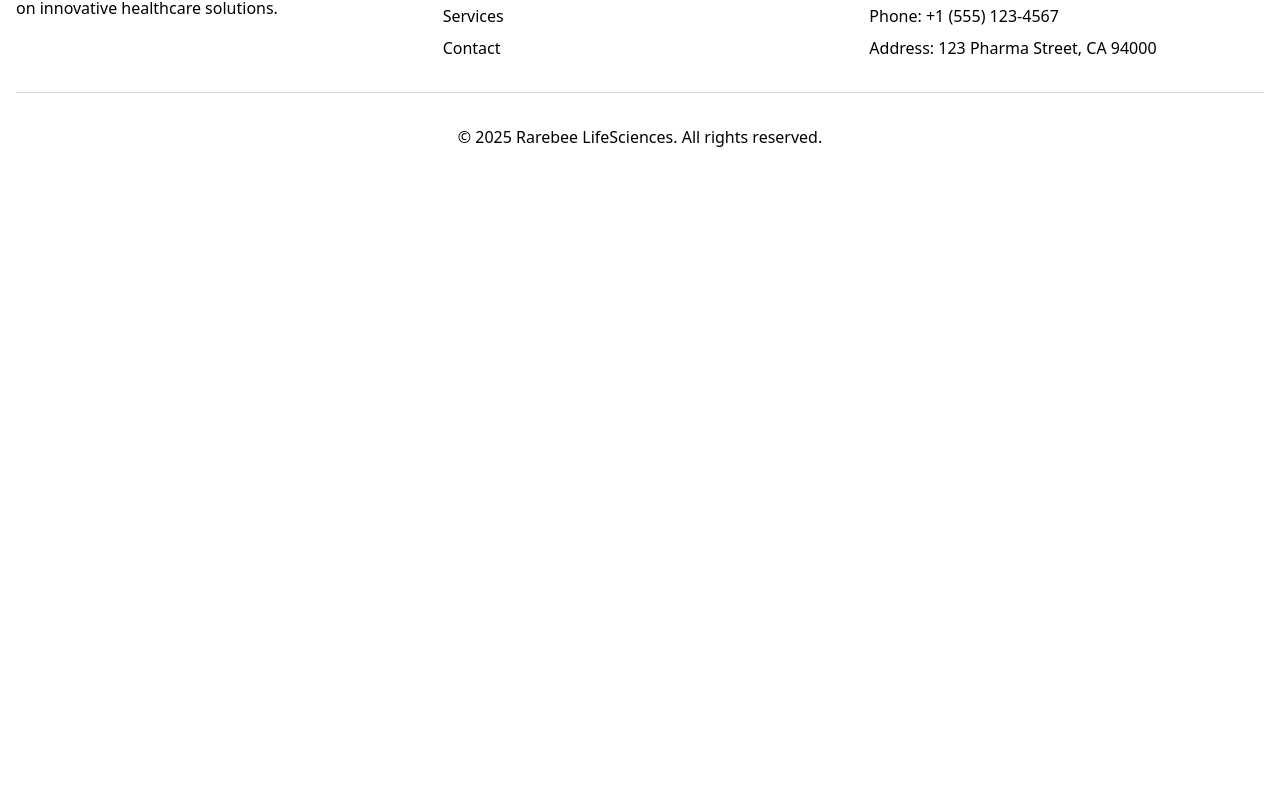
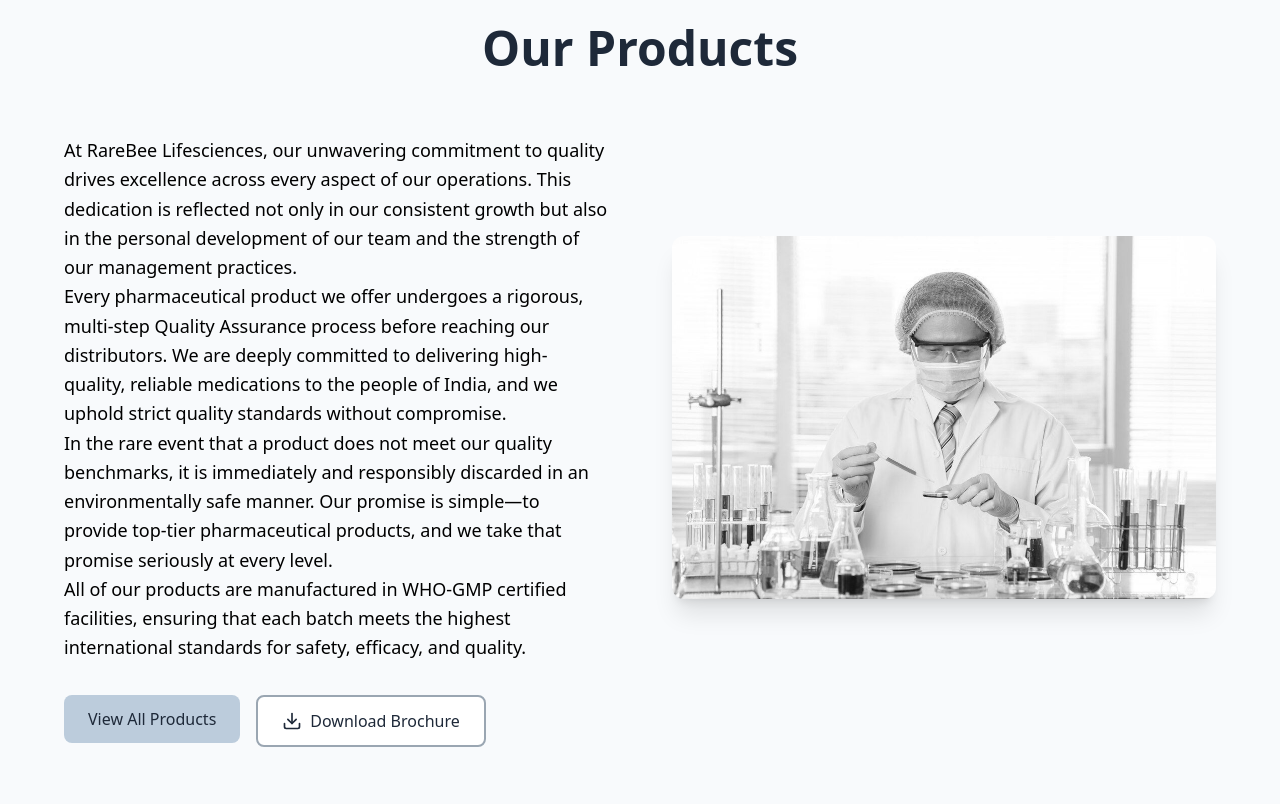
Before and after one commit to dhruvxvaishnav/Rarebee-Lifesciences, a Next.js app: page / in a window 1280 px wide. Shown: the part 2596-3400 px from the top of the page. Before the commit the page ends 2777 px from the top, so only its background shows below. Built offline with nearby package versions, Linux system fonts and the light colour scheme.

Commit message:
Minor Refinings

```diff
--- a/app/page.tsx
+++ b/app/page.tsx
@@ -2,7 +2,7 @@ import Navbar from "@/components/Navbar";
 import Hero from "@/components/Hero";
 import Footer from "@/components/Footer";
 import About from "@/components/About";
-import Features from "@/components/Features";
+import Products from "@/components/Products";
 
 export default function Home() {
   return (
@@ -11,7 +11,7 @@ export default function Home() {
       <main>
         <Hero />
         <About />
-        {/* <Features /> */}
+        <Products />
       </main>
       <Footer />
     </>
--- a/components/About.tsx
+++ b/components/About.tsx
@@ -77,7 +77,7 @@ const AboutUs = () => {
             </div>
             <div className="order-2">
               <div className="space-y-6">
-                <p className="text-lg text-[#9AA6B2] leading-relaxed">
+                <p className="text-lg text-[black] leading-relaxed">
                   RareBee Lifesciences is a PCD Pharma company based in
                   Ahmedabad, Gujarat. We have a clear vision of becoming a
                   recognized name in the pharmaceutical field within a short
@@ -87,7 +87,7 @@ const AboutUs = () => {
                   society by making a wide range of pharmaceutical drugs
                   accessible to people across the globe.
                 </p>
-                <p className="text-lg text-[#9AA6B2] leading-relaxed">
+                <p className="text-lg text-[black] leading-relaxed">
                   We offer formulations in various forms including tablets,
                   capsules, injectables, oral suspensions, syrups, and powders
                   for internal use, as well as creams, lotions, ointments, and
--- a/components/Hero.tsx
+++ b/components/Hero.tsx
@@ -22,6 +22,14 @@ const Hero = () => {
     return () => clearInterval(interval);
   }, []);
 
+  const scrollToAbout = (e: any) => {
+    e.preventDefault();
+    const aboutSection = document.getElementById("about");
+    if (aboutSection) {
+      aboutSection.scrollIntoView({ behavior: "smooth" });
+    }
+  };
+
   return (
     <section
       id="home"
@@ -43,11 +51,11 @@ const Hero = () => {
           <p className="text-lg md:text-xl text-[#9AA6B2] mb-8">
             Innovating Healthcare, Transforming Lives
           </p>
-          <Link href="#about">
+          <a href="#about" onClick={scrollToAbout}>
             <button className="bg-[#BCCCDC] text-gray-800 px-8 py-3 rounded-lg hover:bg-[#9AA6B2] transition-colors duration-200">
               Know Us More
             </button>
-          </Link>
+          </a>
         </div>
       </div>
     </section>
--- /dev/null
+++ b/components/Products.tsx
@@ -0,0 +1,87 @@
+"use client";
+import React, { useState } from "react";
+import Image from "next/image";
+import Link from "next/link";
+import { Download } from "lucide-react";
+const Products = () => {
+  const [isHovered, setIsHovered] = useState(false);
+  return (
+    <section
+      id="products"
+      className="min-h-screen pt-32 pb-24 md:pt-32 md:pb-32 px-4 bg-[#F8FAFC]"
+    >
+      <div className="container mx-auto">
+        <div className="text-center mb-16">
+          <h2 className="text-4xl md:text-5xl font-bold text-gray-800">
+            Our Products
+          </h2>
+        </div>
+        <div className="grid grid-cols-1 md:grid-cols-2 gap-16 items-center max-w-6xl mx-auto">
+          <div className="order-2 md:order-1">
+            <div className="space-y-6">
+              <p className="text-lg text-[black] leading-relaxed">
+                At RareBee Lifesciences, our unwavering commitment to quality
+                drives excellence across every aspect of our operations. This
+                dedication is reflected not only in our consistent growth but
+                also in the personal development of our team and the strength of
+                our management practices.
+                <br />
+                Every pharmaceutical product we offer undergoes a rigorous,
+                multi-step Quality Assurance process before reaching our
+                distributors. We are deeply committed to delivering
+                high-quality, reliable medications to the people of India, and
+                we uphold strict quality standards without compromise.
+                <br />
+                In the rare event that a product does not meet our quality
+                benchmarks, it is immediately and responsibly discarded in an
+                environmentally safe manner. Our promise is simple—to provide
+                top-tier pharmaceutical products, and we take that promise
+                seriously at every level.
+                <br />
+                All of our products are manufactured in WHO-GMP certified
+                facilities, ensuring that each batch meets the highest
+                international standards for safety, efficacy, and quality.
+              </p>
+
+              <div className="flex flex-col sm:flex-row gap-4 mt-8">
+                <Link href="/products" className="inline-block">
+                  <button className="bg-[#BCCCDC] text-gray-800 px-6 py-3 rounded-lg hover:bg-[#9AA6B2] transition-colors duration-200 w-full sm:w-auto">
+                    View All Products
+                  </button>
+                </Link>
+                <a
+                  href="/product-brochure.pdf"
+                  download
+                  className="inline-flex items-center justify-center bg-white border-2 border-[#9AA6B2] text-gray-800 px-6 py-3 rounded-lg hover:bg-[#D9EAFD] transition-colors duration-200 w-full sm:w-auto"
+                >
+                  <Download className="h-5 w-5 mr-2" />
+                  Download Brochure
+                </a>
+              </div>
+            </div>
+          </div>
+          <div className="order-1 md:order-2 -mt-12 md:-mt-12">
+            <div
+              className="relative overflow-hidden rounded-xl shadow-xl"
+              onMouseEnter={() => setIsHovered(true)}
+              onMouseLeave={() => setIsHovered(false)}
+            >
+              <Image
+                src="/Products.jpg"
+                alt="Rarebee LifeSciences Products"
+                width={600}
+                height={400}
+                className={`w-full h-auto transition-all duration-700 ${
+                  isHovered
+                    ? "filter-none transform scale-105"
+                    : "filter grayscale"
+                }`}
+              />
+            </div>
+          </div>
+        </div>
+      </div>
+    </section>
+  );
+};
+export default Products;
```
Also changed, not shown: public/Products.jpg (added).
